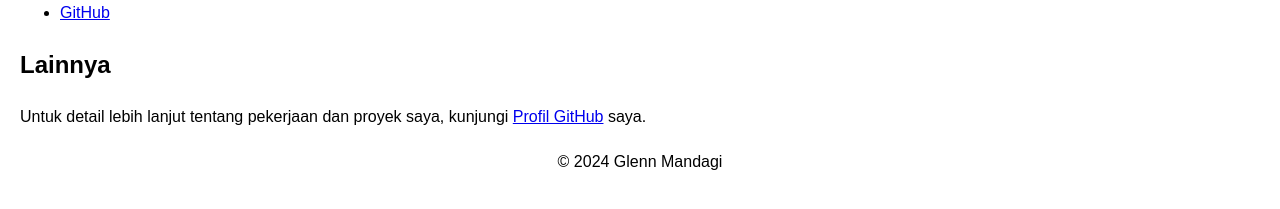
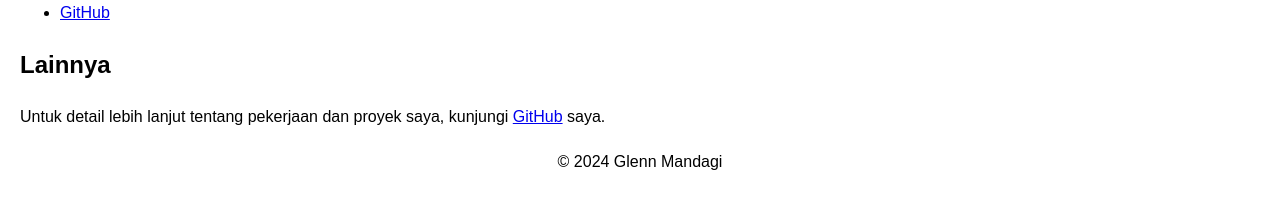
Before and after one commit to glennmandagi/glennmandagi.github.io, a Jekyll site: the page built from kontak.md, in a window 1280 px wide. Shown: the part 492-701 px from the top of the page. Built offline with Jekyll 4.4.1, drawn with Linux system fonts in a browser that asks for light colours.

Commit message:
Update kontak.md

```diff
--- a/kontak.md
+++ b/kontak.md
@@ -15,8 +15,8 @@ Anda dapat mengirim email di [s21710491@student.unklab.ac.id](mailto:myemail@s21
 
 Jangan ragu untuk terhubung dengan saya di media sosial:
 
-- [GitHub](https://github.com/username)
+- [GitHub](https://github.com/glennmandagi)
 
 ## Lainnya
 
-Untuk detail lebih lanjut tentang pekerjaan dan proyek saya, kunjungi [Profil GitHub](https://github.com/glennmandagi) saya.
+Untuk detail lebih lanjut tentang pekerjaan dan proyek saya, kunjungi [GitHub](https://github.com/glennmandagi) saya.
```
